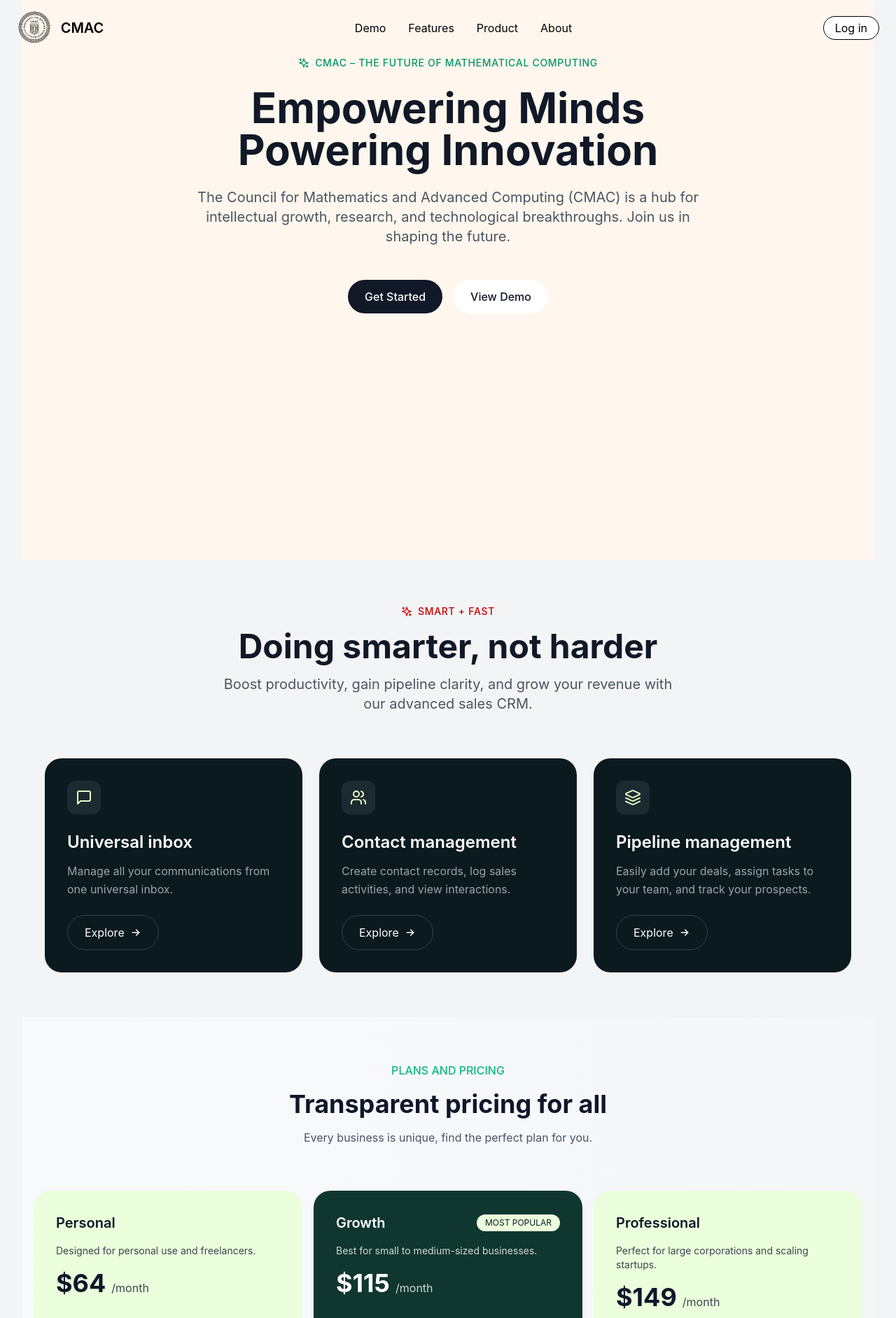
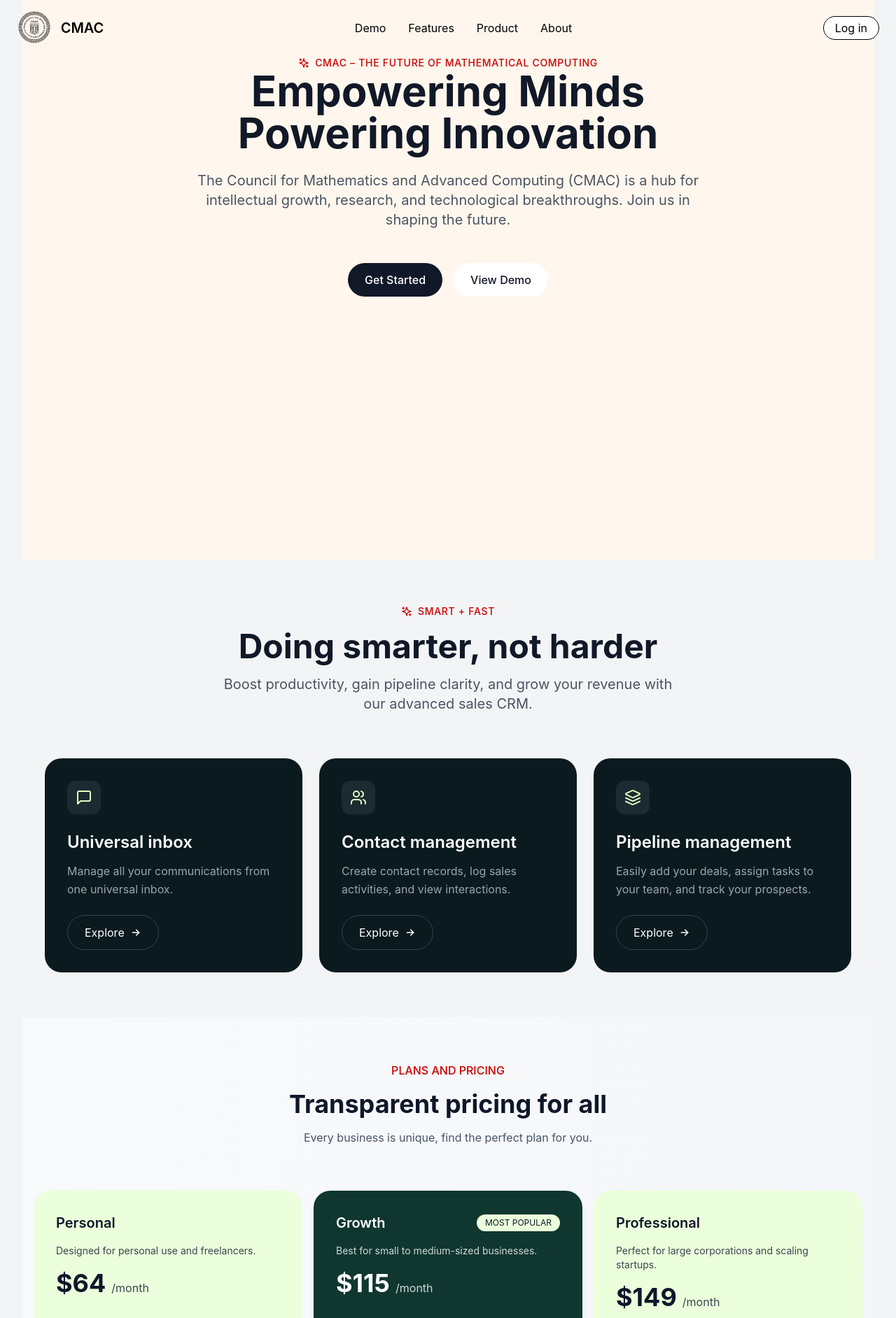
Before and after one commit to Sai-404/cmac-website, a React (Vite) app in the folder client/: page / in a window 1280 px wide. Shown: the top 1884 px of the page at 70% size. Built offline with nearby package versions, Linux system fonts and the light colour scheme.

Commit message:
modified text color

```diff
--- a/client/src/Components/Hero.jsx
+++ b/client/src/Components/Hero.jsx
@@ -6,7 +6,7 @@ const Hero = () => {
     <div className="min-h-screen w-full bg-orange-50 relative overflow-hidden">
       <div className="max-w-6xl mx-auto text-center relative z-10 px-4 py-12 sm:py-16 md:py-20">
         {/* Label */}
-        <div className="flex items-center justify-center gap-2 text-emerald-600 mb-4 sm:mb-6">
+        <div className="flex items-center justify-center gap-2 text-[#cc0000]">
           <Sparkles size={16} />
           <span className="text-xs sm:text-sm font-medium tracking-wider uppercase">CMAC – The Future of Mathematical Computing</span>
         </div>
--- a/client/src/Components/S2.jsx
+++ b/client/src/Components/S2.jsx
@@ -55,7 +55,7 @@ const S2 = () => {
 
       <div className="relative w-full max-w-7xl mx-auto px-4 py-16">
         <div className="text-center mb-16">
-          <p className="text-emerald-500 font-medium mb-4">PLANS AND PRICING</p>
+          <p className="text-[#CC0000] font-medium mb-4">PLANS AND PRICING</p>
           <h2 className="text-4xl font-bold text-slate-900 mb-4">Transparent pricing for all</h2>
           <p className="text-slate-600">Every business is unique, find the perfect plan for you.</p>
         </div>
--- a/client/src/Components/WhatsApp.jsx
+++ b/client/src/Components/WhatsApp.jsx
@@ -5,8 +5,8 @@ const WhatsApp = () => {
   return (
     <div className="bg-[#0A1A1F] w-full rounded-3xl p-4 sm:p-8 md:p-16 flex items-center justify-center">
       <div className="max-w-6xl w-full">
-        <div className="flex items-center justify-center gap-2 text-emerald-400 mb-6">
-          <Sparkles size={16} className="text-emerald-400" />
+        <div className="flex items-center justify-center gap-2 text-[#CC0000] mb-6">
+          <Sparkles size={16} className="text-[#CC0000]" />
           <span className="text-sm font-medium tracking-wider uppercase">Join the best</span>
         </div>
 
```
